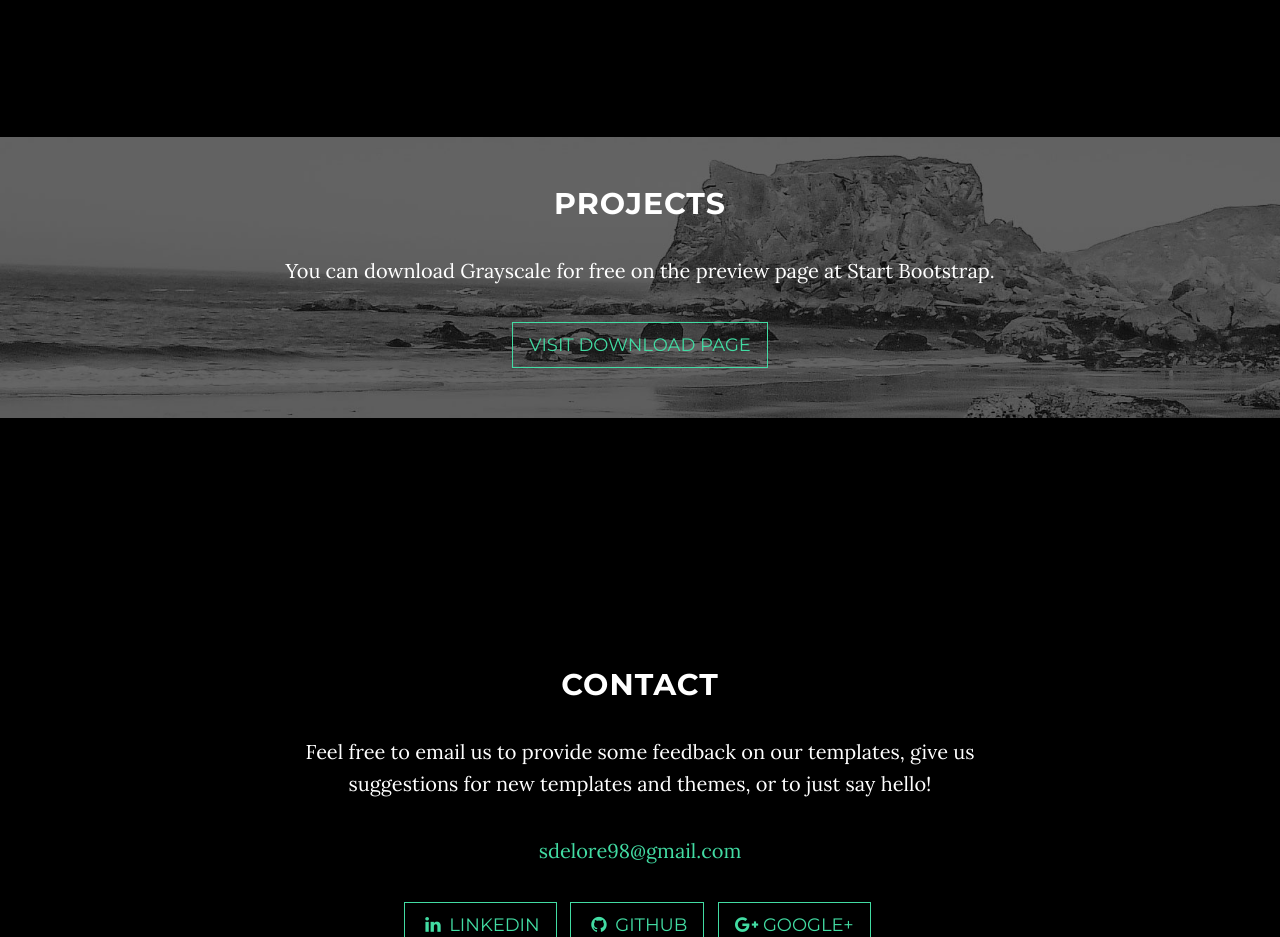
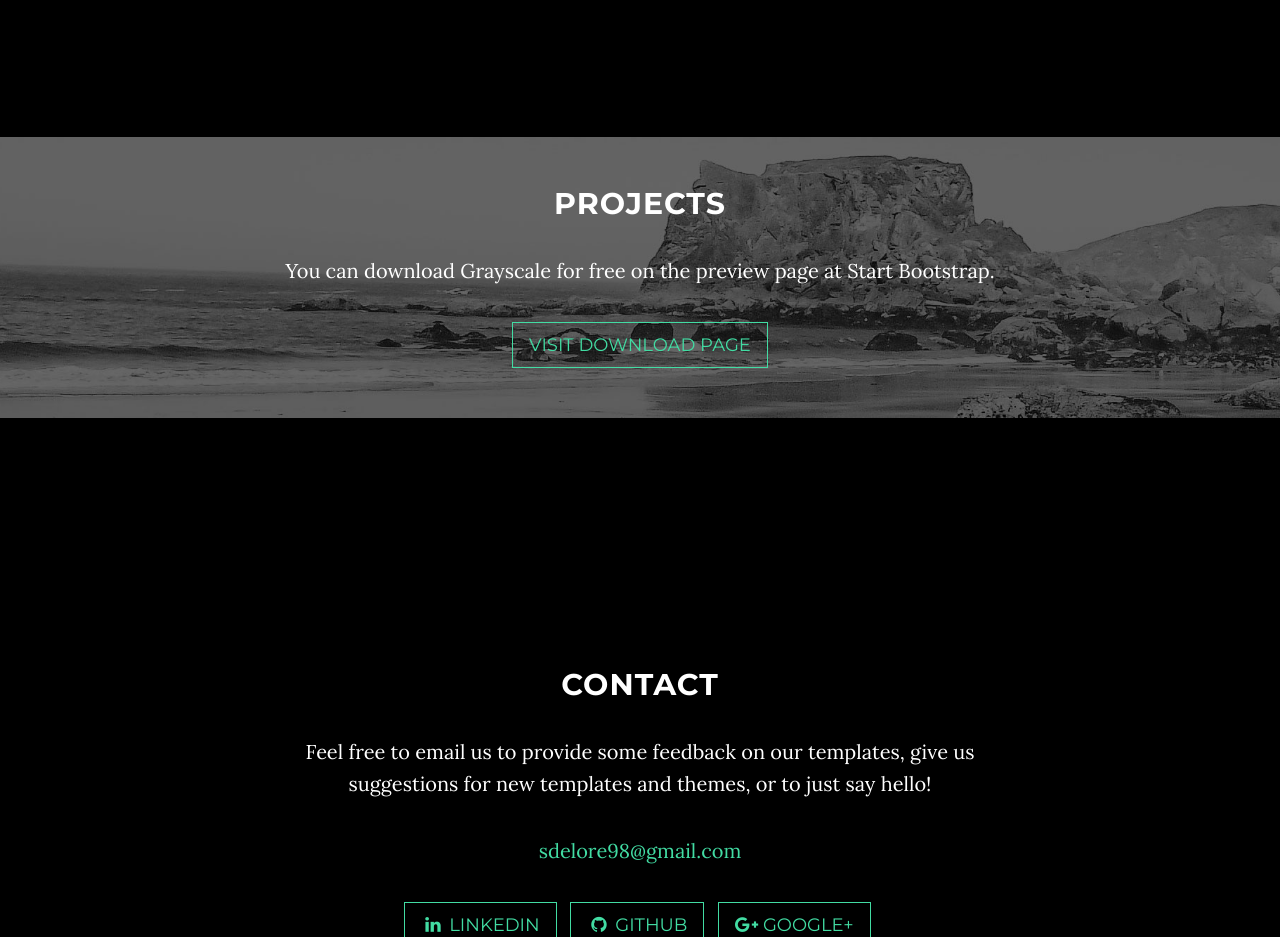
Before and after one commit to sdelore98/samdelorenzo.github.io, a plain HTML site: page index.html in a window 1280 px wide. Shown: the part 1560-2497 px from the top of the page. Drawn offline with nearby package versions, Linux system fonts and the light colour scheme; some packages are replaced by stand-ins of ours.

Commit message:
Update grayscale.css

```diff
--- a/css/grayscale.css
+++ b/css/grayscale.css
@@ -226,7 +226,6 @@ a:focus {
   padding: 50px 0;
   color: white;
   background: url(../img/downloads-bg.jpg) no-repeat center center scroll;
-  background-position: 0% 30%;
   background-color: black;
   -webkit-background-size: cover;
   -moz-background-size: cover;
```
